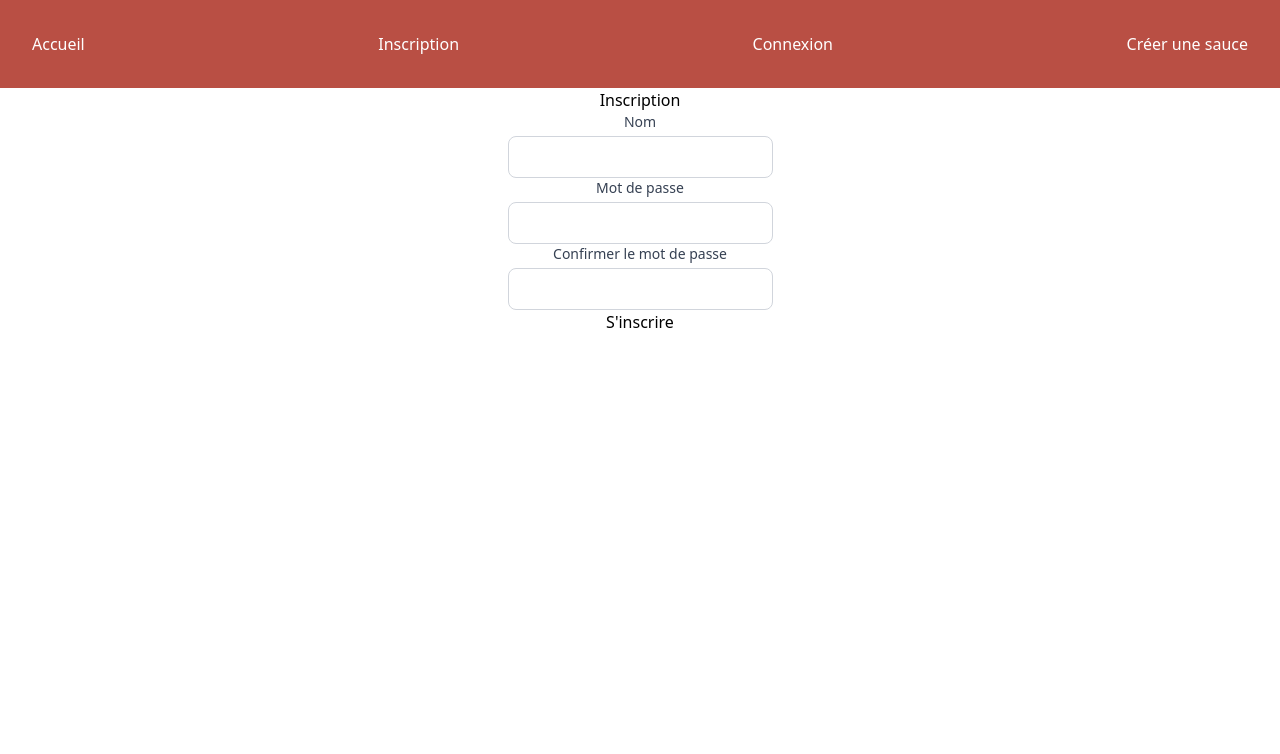
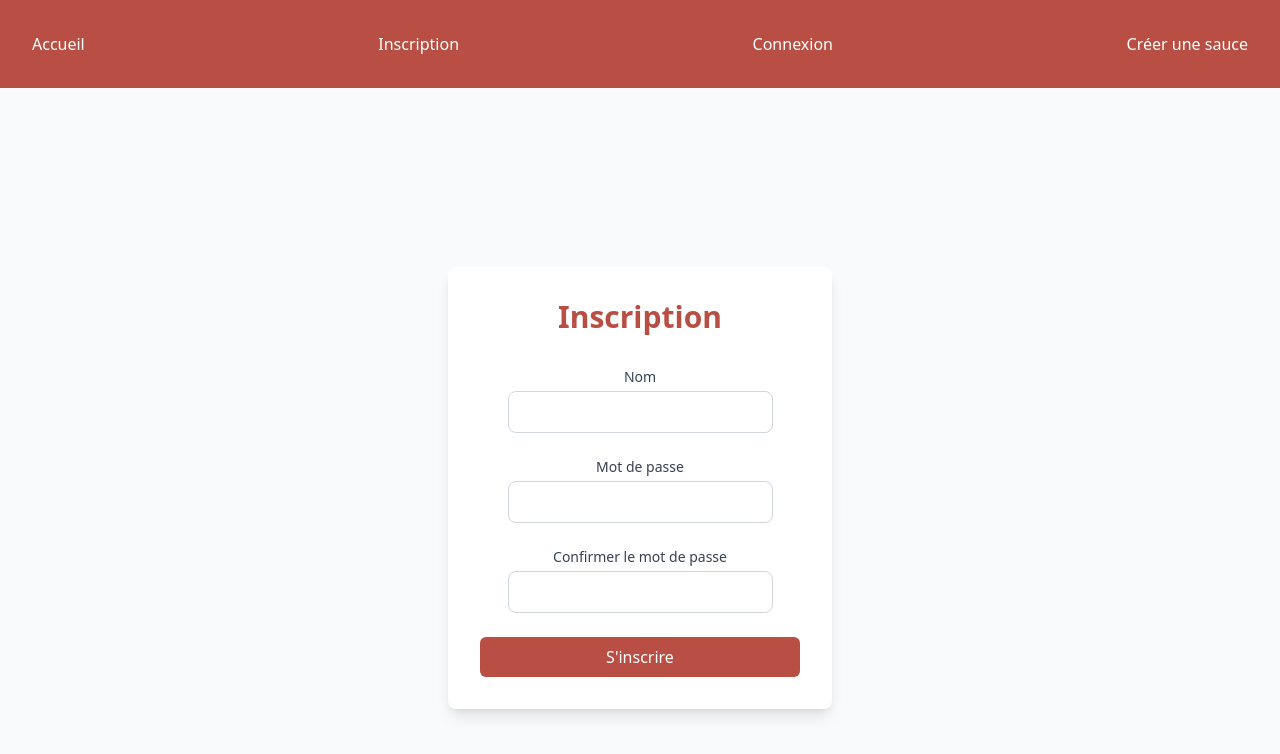
Before and after one commit to ocebert31/PROJET_PERSONNEL_P4_SAVORYSTREAM_FRONT_END, a React (Vite) app: page /register in a window 1280 px wide. Shown: the top 754 px of the page. Built offline with nearby package versions, Linux system fonts and the light colour scheme; no server answers.

Commit message:
🎨 Add design in Authentication Page

```diff
--- a/src/pages/LoginPage.tsx
+++ b/src/pages/LoginPage.tsx
@@ -1,26 +1,32 @@
-import InputFieldForm from "../common/InputFieldForm"
+import InputFieldForm from "../common/InputFieldForm";
 import { useFormSchema } from "../hooks/useFormSchema";
 import { postLogin } from "../services/authenticationService";
 import { FormData } from "../types/User";
 
-function LoginPage () {
-  const { register, handleSubmit, formState: { errors }, reset} = useFormSchema(true);
+function LoginPage() {
+  const { register, handleSubmit, formState: { errors }, reset } = useFormSchema(true);
 
   const onSubmit = async (data: FormData) => {
-    await postLogin(data)
+    await postLogin(data);
     reset();
   };
 
   return (
-    <div>
-      <h2>Connexion</h2>
-      <form onSubmit={handleSubmit(onSubmit)}>
-        <InputFieldForm label="Nom" name="email" htmlFor="email" id="email" register={register} errors={errors} type="text"/>
-        <InputFieldForm label="Mot de passe" name="password" htmlFor="password" id="password" register={register} errors={errors} type="password"/>
-        <button type="submit">Se connecter</button>
-      </form>
+    <div className="flex items-center justify-center min-h-screen bg-gray-50">
+      <div className="w-full max-w-sm p-8 bg-white rounded-lg shadow-lg">
+        <h2 className="text-3xl font-semibold text-primary text-center mb-8">Connexion</h2>
+        <form onSubmit={handleSubmit(onSubmit)} className="space-y-6">
+          <InputFieldForm label="Nom" name="email" htmlFor="email" id="email" register={register} errors={errors} type="text"/>
+          <InputFieldForm label="Mot de passe" name="password" htmlFor="password" id="password" register={register} errors={errors} type="password"/>
+          <div className="flex items-center justify-between">
+            <button type="submit" className="w-full bg-primary text-white py-2 px-4 rounded-md hover:bg-secondary focus:outline-none focus:ring-2 focus:ring-primary focus:ring-opacity-50 transition-colors duration-300">
+              Se connecter
+            </button>
+          </div>
+        </form>
+      </div>
     </div>
   );
-};
+}
 
 export default LoginPage;
--- a/src/pages/RegisterPage.tsx
+++ b/src/pages/RegisterPage.tsx
@@ -1,27 +1,33 @@
-import InputFieldForm from "../common/InputFieldForm"
+import InputFieldForm from "../common/InputFieldForm";
 import { useFormSchema } from "../hooks/useFormSchema";
 import { postRegister } from "../services/authenticationService";
 import { RegisterFormData } from "../types/User";
 
-function RegisterPage () {
-  const { register, handleSubmit, formState: { errors }, reset} = useFormSchema(false);
+function RegisterPage() {
+  const { register, handleSubmit, formState: { errors }, reset } = useFormSchema(false);
 
   const onSubmit = async (data: RegisterFormData) => {
-    await postRegister(data)
+    await postRegister(data);
     reset();
   };
 
   return (
-    <div>
-      <h2>Inscription</h2>
-      <form onSubmit={handleSubmit(onSubmit)}>
-        <InputFieldForm label="Nom" name="email" htmlFor="email" id="email" register={register} errors={errors} type="text"/>
-        <InputFieldForm label="Mot de passe" name="password" htmlFor="password" id="password" register={register} errors={errors} type="password"/>
-        <InputFieldForm label="Confirmer le mot de passe" name="confirmPassword" htmlFor="confirmPassword" id="confirmPassword" register={register} errors={errors} type="password"/>
-        <button type="submit">S'inscrire</button>
-      </form>
+    <div className="flex items-center justify-center min-h-screen bg-gray-50">
+      <div className="w-full max-w-sm p-8 bg-white rounded-lg shadow-lg">
+        <h2 className="text-3xl font-semibold text-primary text-center mb-8">Inscription</h2>
+        <form onSubmit={handleSubmit(onSubmit)} className="space-y-6">
+          <InputFieldForm label="Nom" name="email" htmlFor="email" id="email" register={register} errors={errors} type="text"/>
+          <InputFieldForm label="Mot de passe" name="password" htmlFor="password" id="password" register={register} errors={errors} type="password" />
+          <InputFieldForm label="Confirmer le mot de passe" name="confirmPassword" htmlFor="confirmPassword" id="confirmPassword" register={register} errors={errors} type="password"/>
+          <div className="flex items-center justify-between">
+            <button type="submit" className="w-full bg-primary text-white py-2 px-4 rounded-md hover:bg-secondary focus:outline-none focus:ring-2 focus:ring-primary focus:ring-opacity-50 transition-colors duration-300">
+              S'inscrire
+            </button>
+          </div>
+        </form>
+      </div>
     </div>
   );
-};
+}
 
 export default RegisterPage;
```
